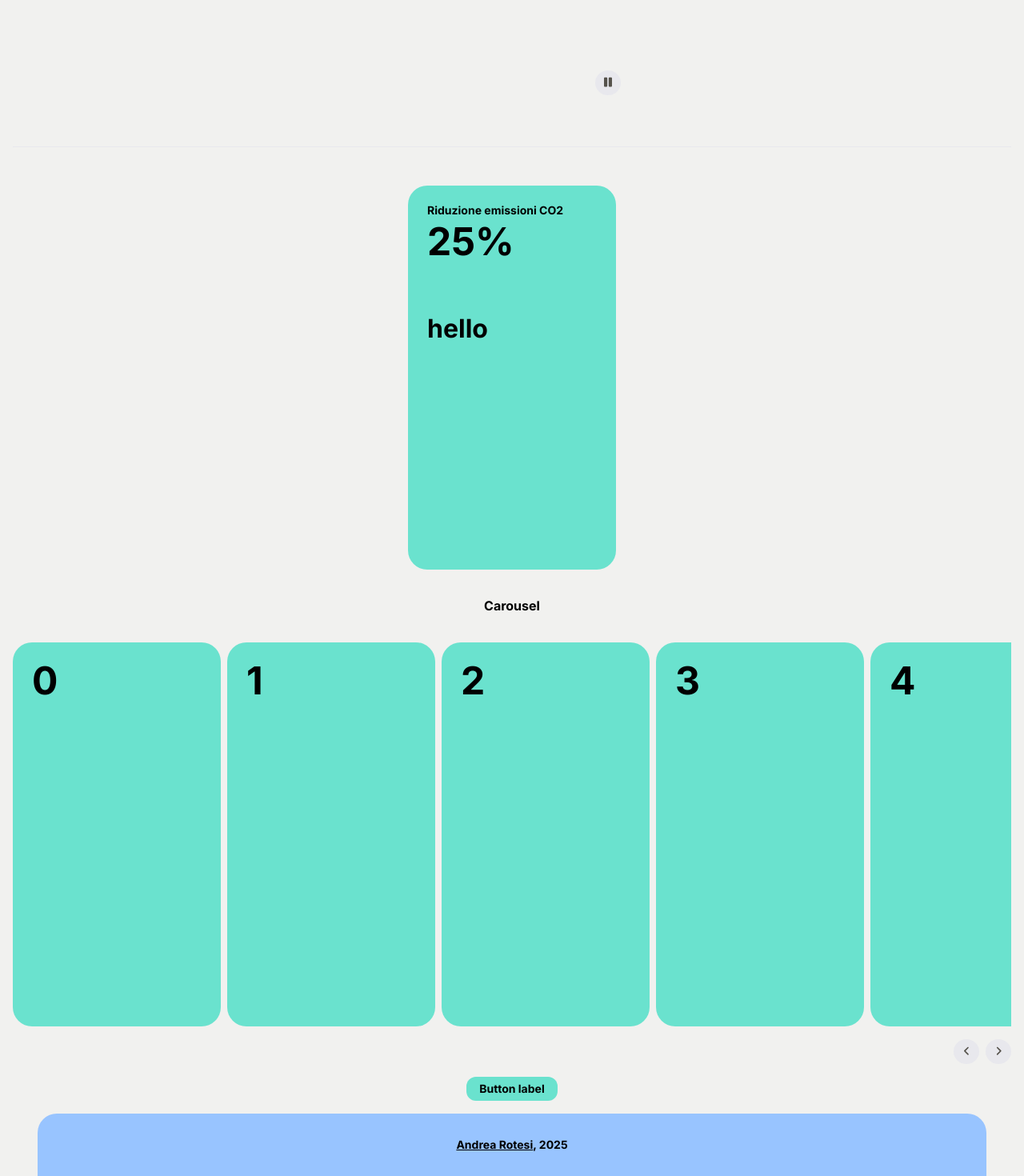
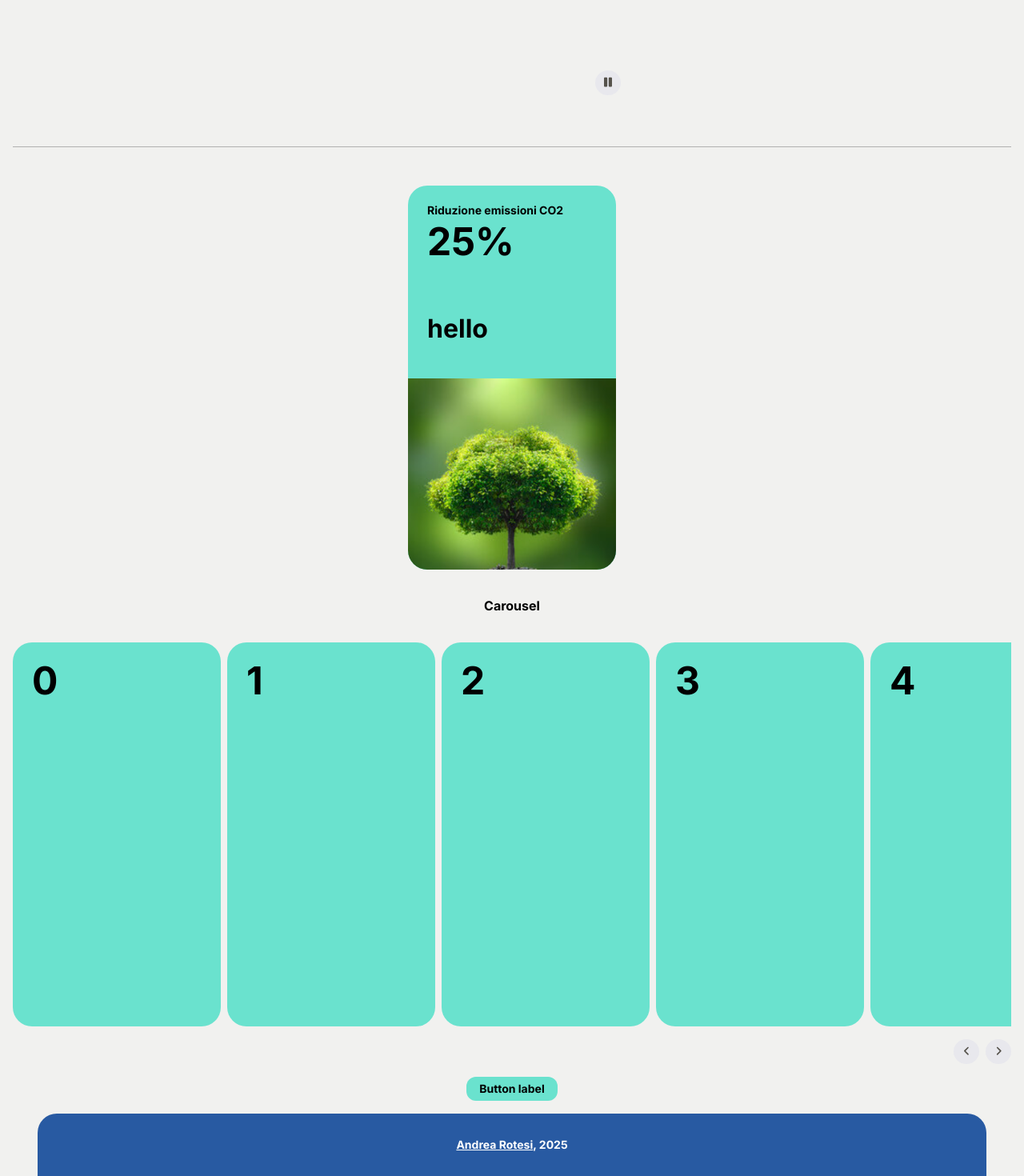
Before and after one commit to andrearotesi/sustainability-report, an Angular app: page / in a window 1280 px wide. Shown: the part 329-1799 px from the top of the page at 80% size. Built offline with nearby package versions, Linux system fonts and the light colour scheme; grey boxes are pictures that could not be loaded.

Commit message:
Added images into cards

```diff
--- a/src/app/app.html
+++ b/src/app/app.html
@@ -2,7 +2,7 @@
 
 <sr-divider />
 
-<sr-card>
+<sr-card [imageConfig]="imageConfig">
   <span card-subtitle>Riduzione emissioni CO2</span>
   <span card-title>25%</span>
   <ng-container card-body>
--- a/src/app/app.ts
+++ b/src/app/app.ts
@@ -1,5 +1,5 @@
 import { Component } from '@angular/core';
-import {Card} from './components/card/card';
+import {Card, CardImage} from './components/card/card';
 import {Carousel} from './components/carousel/carousel';
 import {Video} from './components/video/video';
 import {Divider} from './components/divider/divider';
@@ -12,4 +12,9 @@ import {FontAwesomeModule} from '@fortawesome/angular-fontawesome';
   templateUrl: './app.html',
   styleUrl: './app.scss'
 })
-export class App { }
+export class App {
+  imageConfig: CardImage = {
+    url: 'images/tree.png',
+    alt: 'A random tree',
+  };
+}
--- a/src/app/components/card/card.html
+++ b/src/app/components/card/card.html
@@ -6,3 +6,7 @@
 <div class="internal-padding">
   <ng-content select="[card-body]" />
 </div>
+
+@if (imageConfig(); as imageConfig) {
+  <img [src]="imageConfig.url" [alt]="imageConfig.alt">
+}
--- a/src/app/components/card/card.scss
+++ b/src/app/components/card/card.scss
@@ -8,6 +8,7 @@
   cursor: default;
   height: 480px; // TODO ensure this is ok
   width: 260px; // TODO ensure this is ok
+  overflow: hidden;
 
   display: flex;
   flex-direction: column;
@@ -18,6 +19,10 @@
     display: flex;
     flex-direction: column;
     gap: .5rem;
+  }
+
+  img {
+    object-fit: cover;
   }
 
   // Input-based CSS rules
--- a/src/app/components/card/card.ts
+++ b/src/app/components/card/card.ts
@@ -1,7 +1,13 @@
 import {Component, HostBinding, input} from '@angular/core';
+import {NgOptimizedImage} from '@angular/common';
 
 type CardColor = 'teal' | 'liliac';
 type CardSize = 'full' | 'half';
+
+export interface CardImage {
+  url: string;
+  alt: string;
+}
 
 @Component({
   selector: 'sr-card',
@@ -12,6 +18,7 @@ type CardSize = 'full' | 'half';
 export class Card {
   readonly color = input<CardColor>('teal');
   readonly size = input<CardSize>('full');
+  readonly imageConfig = input<CardImage | undefined>();
 
   @HostBinding('class') get inputBasedClasses() { return this.color(); }
 
--- a/src/app/components/divider/divider.scss
+++ b/src/app/components/divider/divider.scss
@@ -5,5 +5,5 @@
 :host {
   width: 100%;
   padding: spaces.$padding-large 0;
-  border-top: borders.$width-default solid colors.$grey;
+  border-top: borders.$width-default solid colors.$medium-grey;
 }
--- a/src/app/components/footer/footer.scss
+++ b/src/app/components/footer/footer.scss
@@ -9,12 +9,13 @@
   display: flex;
   justify-content: center;
   align-items: center;
-  background-color: colors.$skyblue;
+  background-color: colors.$denim;
   padding: spaces.$padding-xlarge 0;
   border-radius: borders.$radius-large borders.$radius-large 0 0;
   font: fonts.$body-small-bold;
+  color: white;
 
   a {
-    color: black;
+    color: white;
   }
 }
--- a/src/app/components/video/video.ts
+++ b/src/app/components/video/video.ts
@@ -1,6 +1,6 @@
-import {Component, ElementRef, input, signal, ViewChild} from '@angular/core';
+import { Component, ElementRef, input, signal, ViewChild } from '@angular/core';
 import { faPlay, faPause } from '@fortawesome/free-solid-svg-icons';
-import {FaIconComponent, IconDefinition} from '@fortawesome/angular-fontawesome';
+import { FaIconComponent, IconDefinition } from '@fortawesome/angular-fontawesome';
 
 @Component({
   selector: 'sr-video',
--- a/src/styles/colors.scss
+++ b/src/styles/colors.scss
@@ -13,4 +13,5 @@ $denim: #285aa2;
 $liliac: #989bff;
 
 $grey: #e8e8ed;
+$medium-grey: #b0b0b0;
 $dark-grey: #55524b;
```
Also changed, not shown: 1 other file (tests, documents, lock files or other folders).
